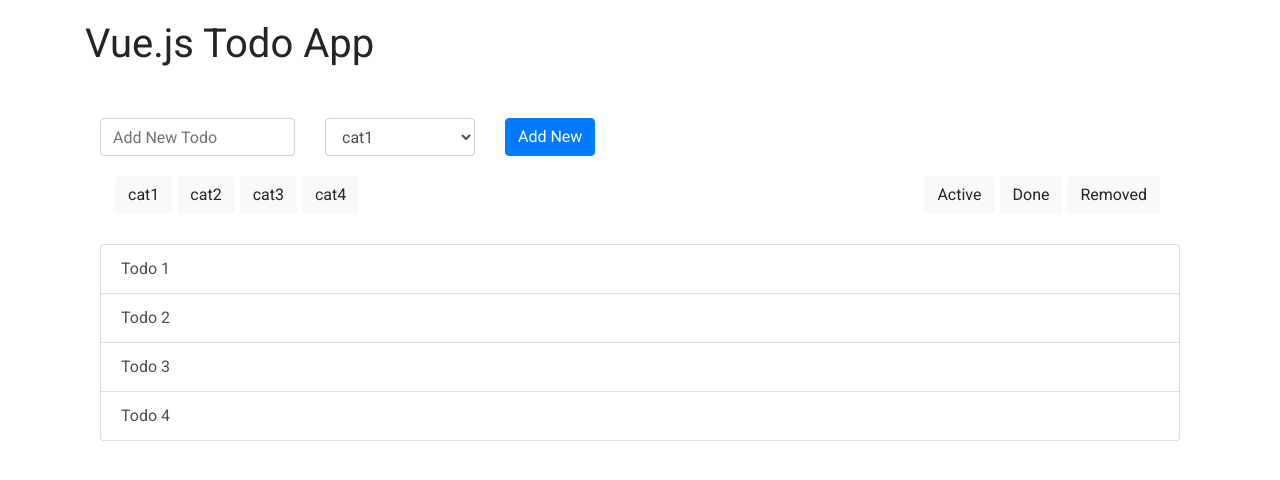
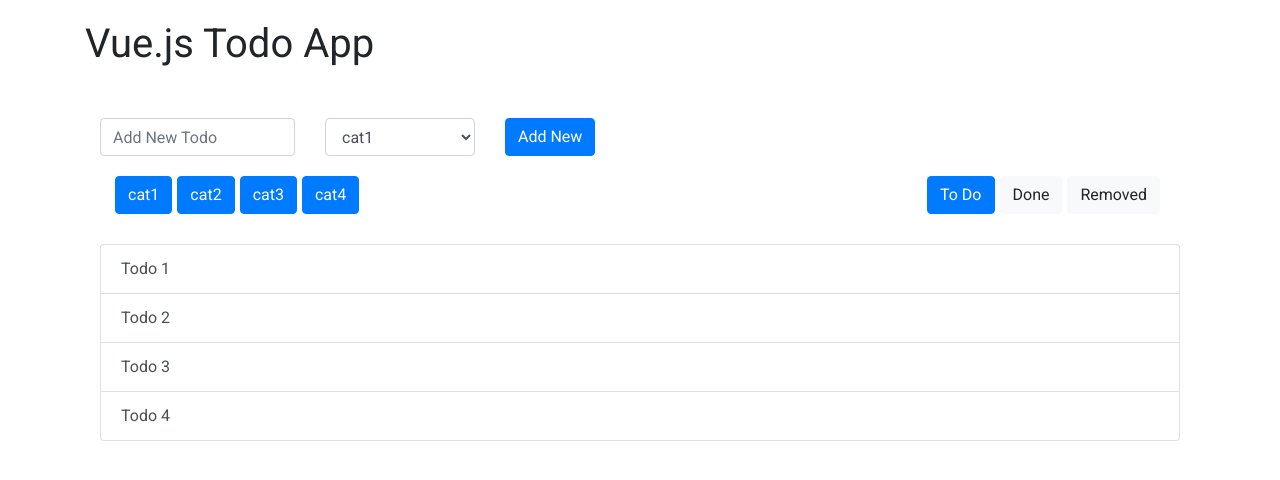
Before and after one commit to umuralpay/Vue.TodoList, a Vue app: page / in a window 1280 px wide. Shown: the top 480 px of the page. Built offline with nearby package versions, Linux system fonts and the light colour scheme.

Commit message:
Button active indicator
Added button classes for active/inactive status

```diff
--- a/src/components/TodoListFilter.vue
+++ b/src/components/TodoListFilter.vue
@@ -1,18 +1,32 @@
 <template>
   <div class="todo-list-filter-wrapper clearfix">
-    <div class="todo-list-categories col-md-6 float-left">
+    <div class="todo-list-categories col-sm-12 col-md-6 float-left">
       <button
-        class="btn btn-light"
+        class="btn"
         v-for="(cat, index) in categories"
         v-bind:key="index"
+        v-on:click="applyFilter($event);"
+        v-bind:class="{
+          'btn-primary': cat.status === 'active',
+          'btn-light': cat.status === 'inactive'
+        }"
       >
         {{ cat.name }}
       </button>
     </div>
-    <div class="todo-list-filters col-md-6 float-right text-right">
-      <button class="btn btn-light">Active</button>
-      <button class="btn btn-light">Done</button>
-      <button class="btn btn-light">Removed</button>
+    <div class="todo-list-filters col-sm-12 col-md-6 float-right text-right">
+      <button
+        class="btn"
+        v-on:click="applyFilter($event);"
+        v-bind:class="{
+          'btn-primary': filter.status === 'active',
+          'btn-light': filter.status === 'inactive'
+        }"
+        v-for="(filter, index) in filters"
+        v-bind:key="index"
+      >
+        {{ filter.name }}
+      </button>
     </div>
   </div>
 </template>
@@ -23,12 +37,22 @@
   data: function() {
     return {
       categories: [
-        { id: 1, name: "cat1" },
-        { id: 2, name: "cat2" },
-        { id: 3, name: "cat3" },
-        { id: 4, name: "cat4" }
+        { id: 1, name: "cat1", status: "active" },
+        { id: 2, name: "cat2", status: "active" },
+        { id: 3, name: "cat3", status: "active" },
+        { id: 4, name: "cat4", status: "active" }
+      ],
+      filters: [
+        { id: 1, name: "To Do", status: "active" },
+        { id: 2, name: "Done", status: "inactive" },
+        { id: 3, name: "Removed", status: "inactive" }
       ]
     };
+  },
+  methods: {
+    applyFilter: function(e) {
+      this.isActive = !this.isActive;
+    }
   }
 };
 </script>
```
